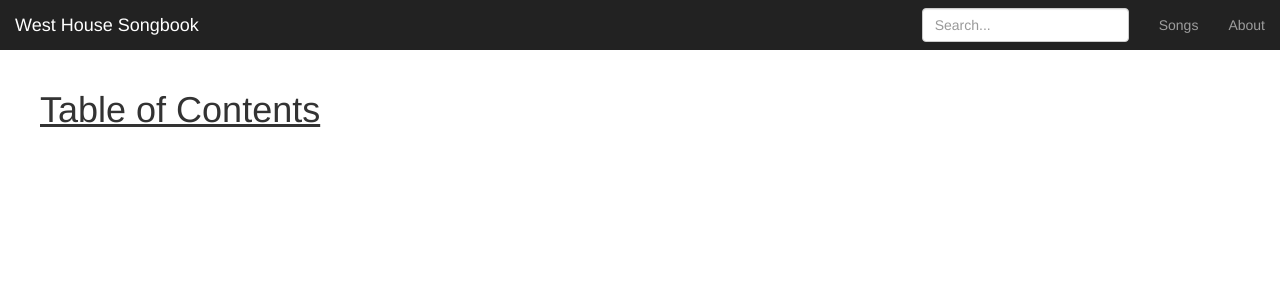
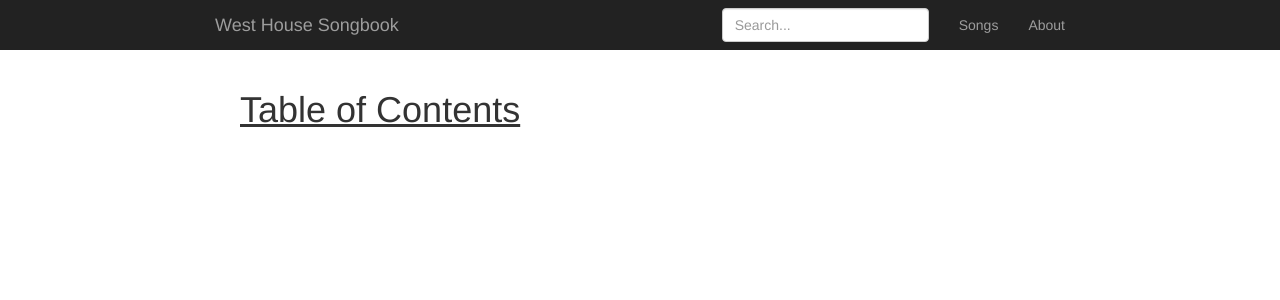
Before and after one commit to jsonreeder/whsongbook, a Flask app: template whsongbook/templates/toc.html in a window 1280 px wide. Shown: the top 300 px of the page. Run offline with Flask 2, Linux system fonts and the light colour scheme; the template is opened without the code that fills it, so the values that code supplies are empty; some libraries are stand-ins or nearby versions.

Commit message:
Add padding
Since I have borrowed bootstrap templates, I have kept the css files
for each separate. This is my first step in starting to integrate all
customization into one css file.

```diff
--- a/whsongbook/static/css/main.css
+++ b/whsongbook/static/css/main.css
@@ -1,5 +1,13 @@
 body {
     /* margin: 2em; */
+  padding-top: 50px;
+  padding: 50px 15px;
+}
+
+.container-fluid {
+  width: auto;
+  max-width: 880px;
+  padding: 0 15px;
 }
 
 chunk {
```
